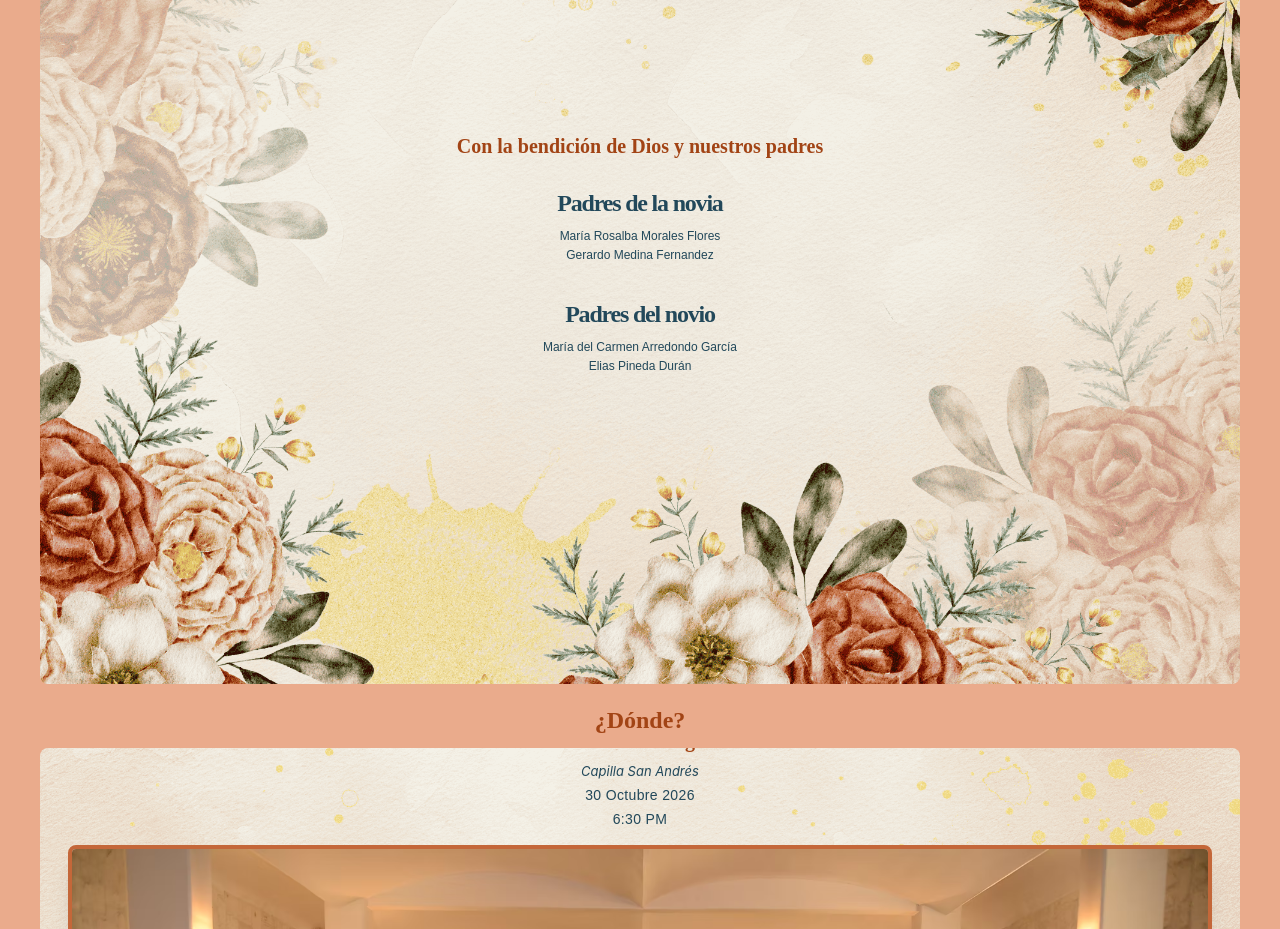
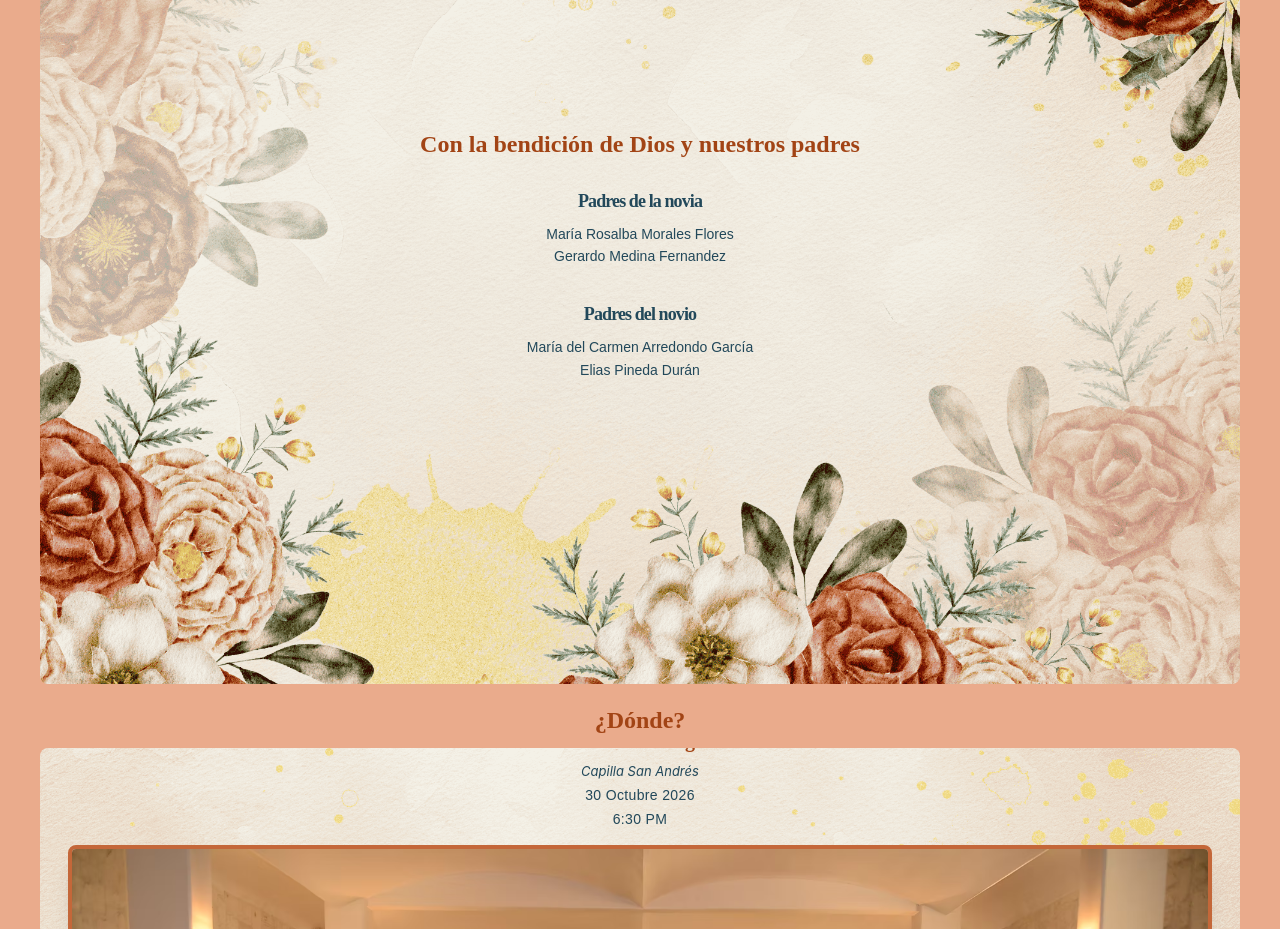
Before and after one commit to SPA07/wedding-invitation, a React (Vite) app: page / in a window 1280 px wide. Shown: the part 2140-3069 px from the top of the page. Built offline with nearby package versions, Linux system fonts and the light colour scheme; a web font is replaced by a local one.

Commit message:
modified title

```diff
--- a/src/components/Home.jsx
+++ b/src/components/Home.jsx
@@ -33,25 +33,25 @@ const Home = () => {
         {/* Cambiamos p-11 por py-12 px-2 para liberar espacio a los lados */}
         <div className="flex flex-col gap-y-5 py-12 px-2 text-center items-center w-full">
 
-          <h1 className="text-[#a24415] text-xl font-bold w-[90%] max-w-[500px] leading-tight">
+          <h1 className="text-[#a24415] text-2xl font-bold w-[90%] max-w-\[500px]\ leading-tight">
             Con la bendición de Dios y nuestros padres
           </h1>
 
           <div className="flex flex-col gap-y-8 w-full mt-2">
             <div className="space-y-2">
-              <h2 className="font-ballet text-(--color-secondary) text-2xl tracking-tighter">
+              <h2 className="font-ballet text-(--color-secondary) text-lg tracking-tighter">
                 Padres de la novia
               </h2>
-              <p className="text-(--color-secondary) text-[12px] leading-relaxed">
+              <p className="text-(--color-secondary) text-sm leading-relaxed">
                 María Rosalba Morales Flores <br /> Gerardo Medina Fernandez
               </p>
             </div>
 
             <div className="space-y-2">
-              <h2 className="font-ballet text-(--color-secondary) text-2xl tracking-tighter">
+              <h2 className="font-ballet text-(--color-secondary) text-lg tracking-tighter">
                 Padres del novio
               </h2>
-              <p className="text-(--color-secondary) text-[12px] leading-relaxed">
+              <p className="text-(--color-secondary) text-sm leading-relaxed">
                 María del Carmen Arredondo García <br /> Elias Pineda Durán
               </p>
             </div>
```
